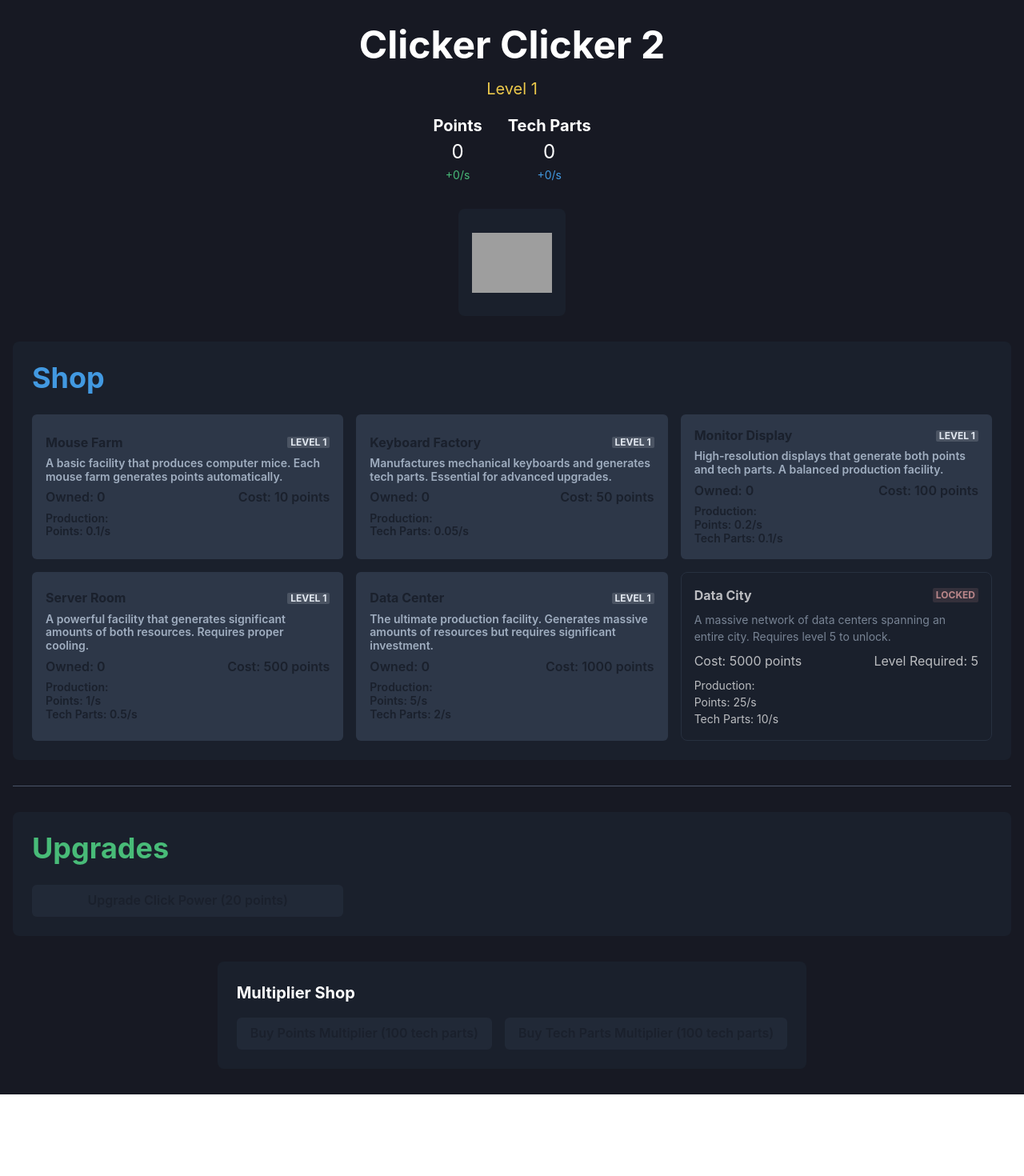
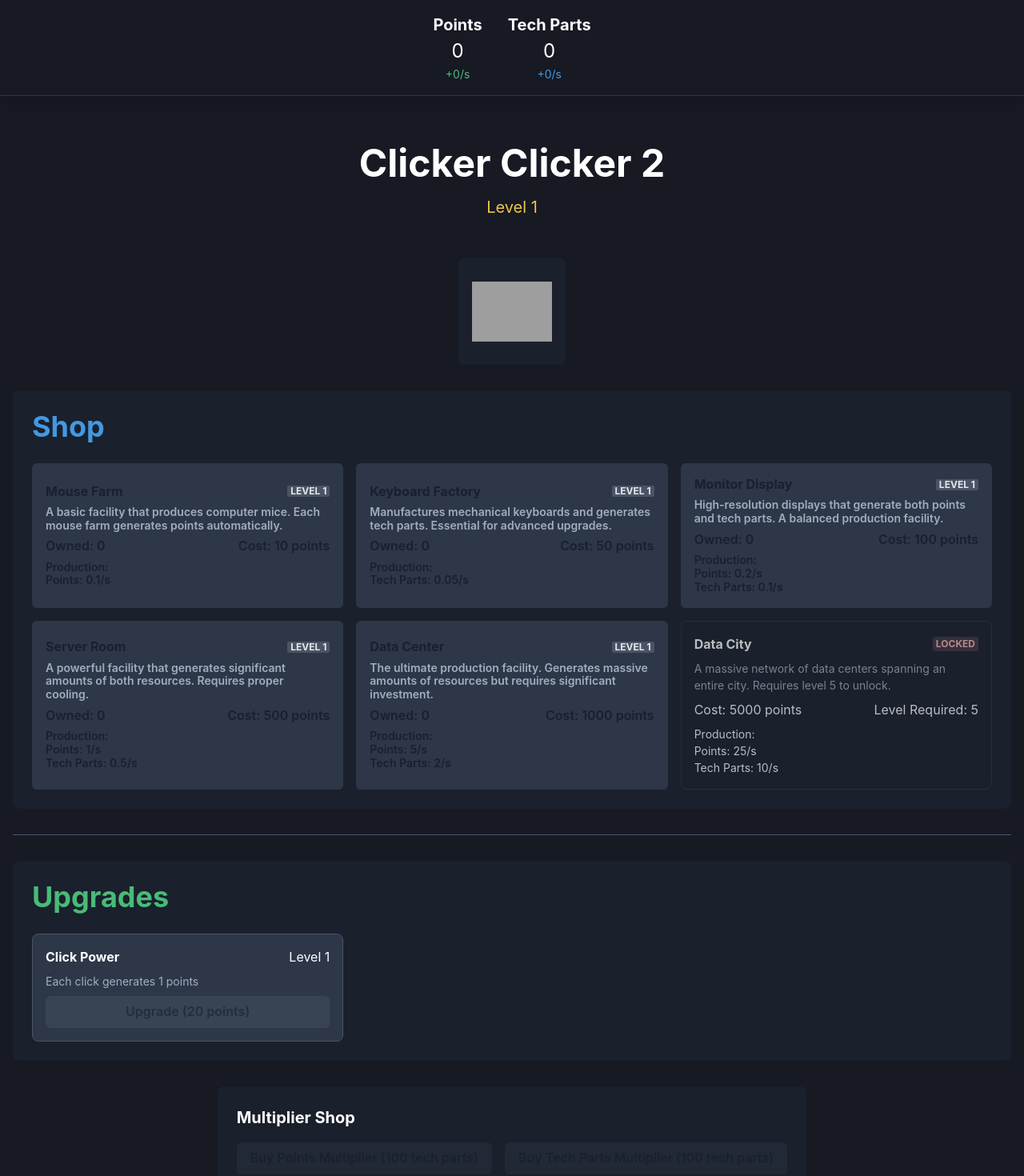
Before and after one commit to billypom/clicker-clicker2, a React (Vite) app: page / in a window 1280 px wide. Shown: the top 1470 px of the page at 80% size. Before the commit the page ends 1368 px from the top, so only its background shows below. Built offline with nearby package versions, Linux system fonts and the light colour scheme; grey boxes are pictures that could not be loaded.

Commit message:
Refactor App layout and enhance ResourceDisplay with click multiplier. Updated UI structure for better organization and added click multiplier display in ResourceDisplay.

```diff
--- a/src/App.tsx
+++ b/src/App.tsx
@@ -101,7 +101,8 @@ function App() {
     points,
     playerLevel,
     getAvailableBuildings,
-    tick
+    tick,
+    clickPower
   } = useGameStore()
 
   const availableBuildings = getAvailableBuildings()
@@ -114,13 +115,14 @@ function App() {
 
   return (
     <ChakraProvider theme={theme}>
-      <Box minH="100vh" bg="gray.900" color="white" py={8}>
+      <Box minH="100vh" bg="gray.900" color="white">
+        <ResourceDisplay />
+        <Box pt="180px">
           <Container maxW="container.xl">
             <VStack spacing={8}>
               <Box textAlign="center">
                 <Heading as="h1" size="2xl" mb={4}>Clicker Clicker 2</Heading>
                 <Text fontSize="xl" color="yellow.400" mb={4}>Level {playerLevel}</Text>
-              <ResourceDisplay />
               </Box>
 
               <Mouse />
@@ -154,14 +156,31 @@ function App() {
                 <Box bg="gray.800" p={6} borderRadius="lg" w="full">
                   <Heading as="h2" size="xl" mb={6} color="green.400">Upgrades</Heading>
                   <SimpleGrid columns={{ base: 1, md: 2, lg: 3 }} gap={4}>
+                    <Box
+                      bg="gray.700"
+                      p={4}
+                      borderRadius="lg"
+                      border="1px"
+                      borderColor="gray.600"
+                    >
+                      <VStack align="stretch" spacing={2}>
+                        <Box display="flex" justifyContent="space-between" alignItems="center">
+                          <Text fontWeight="bold">Click Power</Text>
+                          <Text>Level {clickPower}</Text>
+                        </Box>
+                        <Text fontSize="sm" color="gray.400">
+                          Each click generates {clickPower} points
+                        </Text>
                         <Button
                           onClick={() => useGameStore.getState().buyUpgrade('clickPower')}
                           isDisabled={points < 20}
-                    bg="gray.700"
-                    _hover={{ bg: 'gray.600' }}
+                          bg="gray.600"
+                          _hover={{ bg: 'gray.500' }}
                         >
-                    Upgrade Click Power (20 points)
+                          Upgrade (20 points)
                         </Button>
+                      </VStack>
+                    </Box>
                   </SimpleGrid>
                 </Box>
               </VStack>
@@ -170,6 +189,7 @@ function App() {
             </VStack>
           </Container>
         </Box>
+      </Box>
     </ChakraProvider>
   )
 }
--- a/src/components/ResourceDisplay.tsx
+++ b/src/components/ResourceDisplay.tsx
@@ -2,14 +2,29 @@ import { Box, HStack, Text } from '@chakra-ui/react'
 import { useGameStore } from '../store/gameStore'
 
 export function ResourceDisplay() {
-  const { points, techParts, pointsPerSecond, techPartsPerSecond } = useGameStore()
+  const { points, techParts, pointsPerSecond, techPartsPerSecond, clickMultiplier } = useGameStore()
 
   return (
+    <Box
+      position="fixed"
+      top={0}
+      left={0}
+      right={0}
+      zIndex={100}
+      bg="gray.900"
+      py={4}
+      borderBottom="1px"
+      borderColor="gray.700"
+      shadow="lg"
+    >
       <HStack spacing={8} justify="center">
         <Box textAlign="center">
           <Text fontSize="xl" fontWeight="bold">Points</Text>
           <Text fontSize="2xl">{Math.floor(points)}</Text>
           <Text fontSize="sm" color="green.400">+{pointsPerSecond}/s</Text>
+          {clickMultiplier > 1 && (
+            <Text fontSize="sm" color="yellow.400">{clickMultiplier}x Click Power</Text>
+          )}
         </Box>
         <Box textAlign="center">
           <Text fontSize="xl" fontWeight="bold">Tech Parts</Text>
@@ -17,5 +32,6 @@ export function ResourceDisplay() {
           <Text fontSize="sm" color="blue.400">+{techPartsPerSecond}/s</Text>
         </Box>
       </HStack>
+    </Box>
   )
 }
```
Lines whose indentation alone changed are shown as unchanged.
